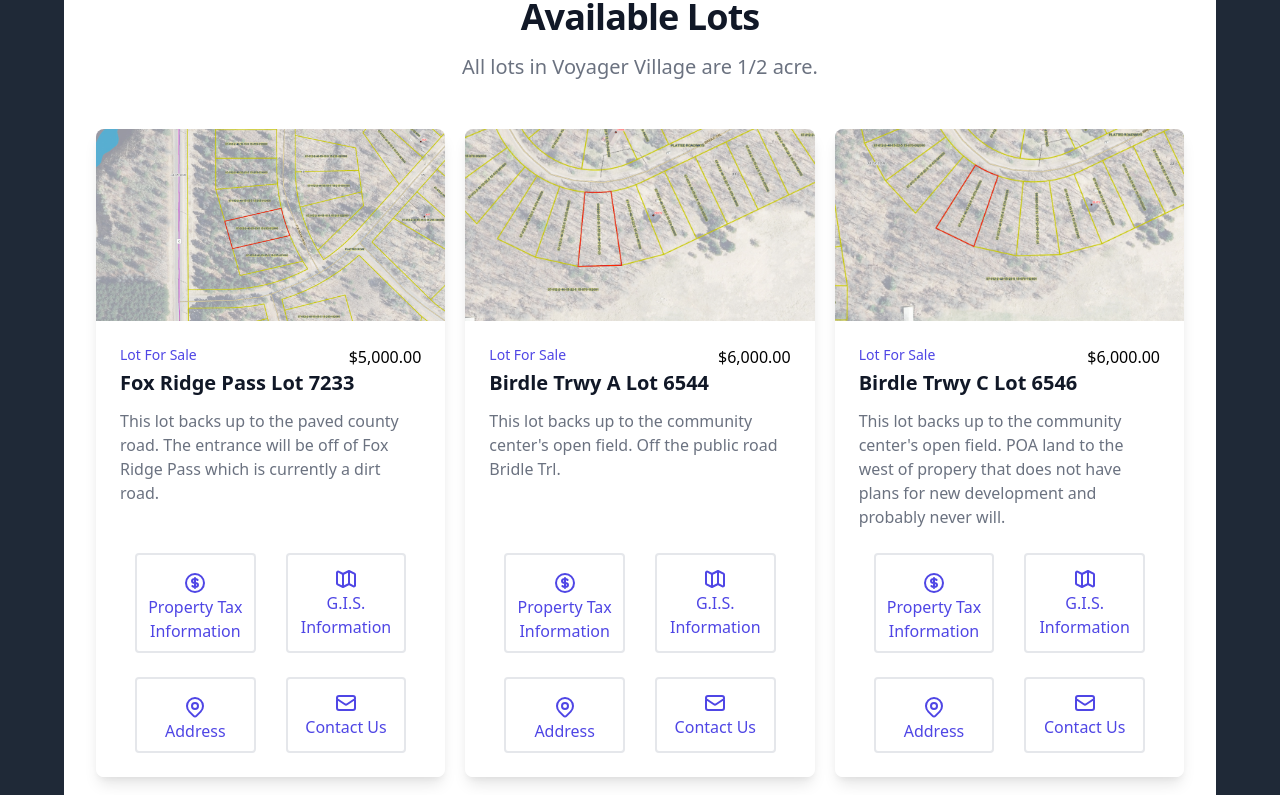
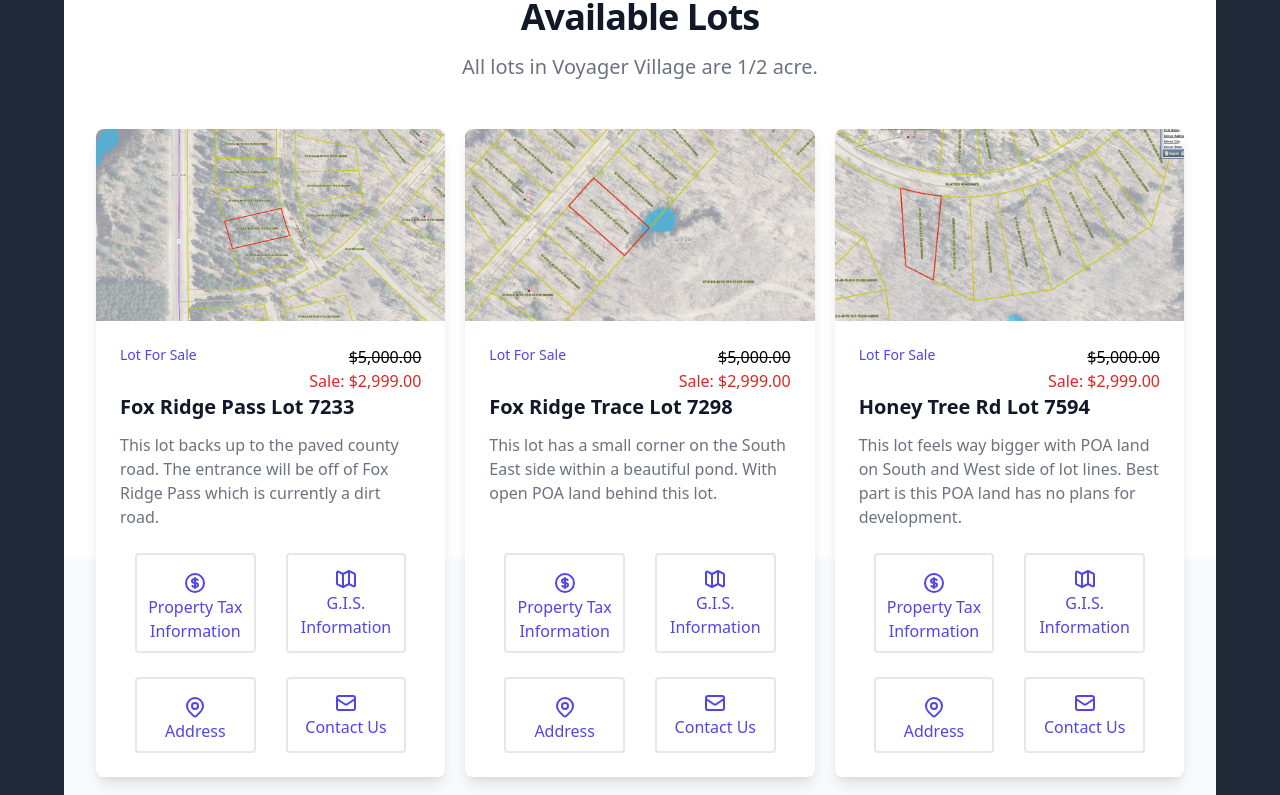
Before and after one commit to Pink-Marlin-Digital/voyager-village, a React (Create React App) app: page / in a window 1280 px wide. Shown: the part 3880-4675 px from the top of the page. Built offline with nearby package versions, Linux system fonts and the light colour scheme.

Commit message:
chore: update prices

```diff
--- a/src/Components/lots.ts
+++ b/src/Components/lots.ts
@@ -13,46 +13,12 @@ const lots = [
     propertyTaxLink:
       "https://web.burnettcounty.org/access/master.asp?paprpid=7233",
     originalPrice: 5000,
-    salePrice: 0,
+    salePrice: 2999,
     mapLink:
       "https://maps.apple.com/?address=Fox%20Ridge%20Pass,%20Danbury,%20WI%20%2054830,%20United%20States&ll=45.947198,-92.216367&q=Voyager%20Village%20Lot-a&_ext=EiYpFs2pXq74RkAx3q91/z8OV8A5lKLPutT5RkBBHqlRU2wNV8BQBA%3D%3D",
   },
   {
-    title: "Birdle Trwy A Lot 6544",
-    category: {
-      name: "Lot For Sale",
-      href: "https://maps.apple.com/?address=28001%E2%80%9328099%20Bridle%20Trail,%20Webster,%20WI%20%2054893,%20United%20States&ll=45.933204,-92.211509&q=Marked%20Location&_ext=EiYp2Mw3veX2RkAxANNOJvINV8A5VqJdGQz4RkBBVubIhx4NV8BQBA%3D%3D",
-    },
-    description:
-      "This lot backs up to the community center's open field. Off the public road Bridle Trl. ",
-    imageUrl: "/Lot_6544.jpg",
-    gisInfo:
-      "https://burnettcowi.wgxtreme.com/?parcelid=07-012-2-40-15-22-5%2015-070-058000",
-    propertyTaxLink:
-      "https://web.burnettcounty.org/access/master.asp?paprpid=6544",
-    originalPrice: 6000,
-    salePrice: 0,
-    mapLink: "https://maps.apple.com/?address=28079%20Bridle%20Trail,%20Webster,%20WI%20%2054893,%20United%20States&ll=45.933297,-92.211289&q=Marked%20Location&_ext=EiYpzWYfZtv2RkAxL6RkhN4NV8A5SzxFwgH4RkBB46At5goNV8BQAw%3D%3D"
-  },
-  {
-    title: "Birdle Trwy C Lot 6546",
-    category: {
-      name: "Lot For Sale",
-      href: "https://maps.apple.com/?address=28001%E2%80%9328099%20Bridle%20Trail,%20Webster,%20WI%20%2054893,%20United%20States&ll=45.933204,-92.211509&q=Marked%20Location&_ext=EiYp2Mw3veX2RkAxANNOJvINV8A5VqJdGQz4RkBBVubIhx4NV8BQBA%3D%3D",
-    },
-    description:
-      "This lot backs up to the community center's open field. POA land to the west of propery that does not have plans for new development and probably never will.",
-    imageUrl: "/Lot_6546.jpg",
-    gisInfo:
-      "https://burnettcowi.wgxtreme.com/?parcelid=07-012-2-40-15-22-5%2015-070-060000",
-    propertyTaxLink:
-      "https://web.burnettcounty.org/access/master.asp?paprpid=6546",
-    originalPrice: 6000,
-    salePrice: 0,
-    mapLink: "https://maps.apple.com/?address=28079%20Bridle%20Trail,%20Webster,%20WI%20%2054893,%20United%20States&ll=45.933297,-92.211289&q=Marked%20Location&_ext=EiYpzWYfZtv2RkAxL6RkhN4NV8A5SzxFwgH4RkBB46At5goNV8BQAw%3D%3D"
-  },
-  {
-    title: "Fox Ridge Trce Lot 7298",
+    title: "Fox Ridge Trace Lot 7298",
     category: {
       name: "Lot For Sale",
       href: "https://maps.apple.com/?address=4537%20Fox%20Ridge%20Trace,%20Danbury,%20WI%20%2054830,%20United%20States&ll=45.948097,-92.213751&q=Marked%20Location&_ext=EiYpTPUJNrX4RkAxlVg0SSUOV8A5ysovktv5RkBBHRLcnFENV8BQAw%3D%3D",
@@ -65,7 +31,7 @@ const lots = [
     propertyTaxLink:
       "https://web.burnettcounty.org/access/master.asp?paprpid=7298",
     originalPrice: 5000,
-    salePrice: 0,
+    salePrice: 2999,
     mapLink: "https://maps.apple.com/?address=4501%E2%80%934599%20Fox%20Ridge%20Trace,%20Danbury,%20WI%20%2054830,%20United%20States&ll=45.948317,-92.214177&q=Marked%20Location&_ext=EiYp71pojM/4RkAxzG+LBh8OV8A5bTCO6PX5RkBBtgJqWUsNV8BQBA%3D%3D"
   },
   {
@@ -82,7 +48,7 @@ const lots = [
     propertyTaxLink:
       "https://web.burnettcounty.org/access/master.asp?paprpid=7594",
     originalPrice: 5000,
-    salePrice: 0,
+    salePrice: 2999,
     mapLink: "https://maps.apple.com/?address=4101%E2%80%934299%20Honey%20Tree%20Rd,%20Danbury,%20WI%20%2054830,%20United%20States&ll=45.965929,-92.203836&q=Marked%20Location&_ext=EiYpA6U1fRH7RkAxHUbyQHUNV8A5gXpb2Tf8RkBBXbCQgqEMV8BQBA%3D%3D"
   },
 ];
```
